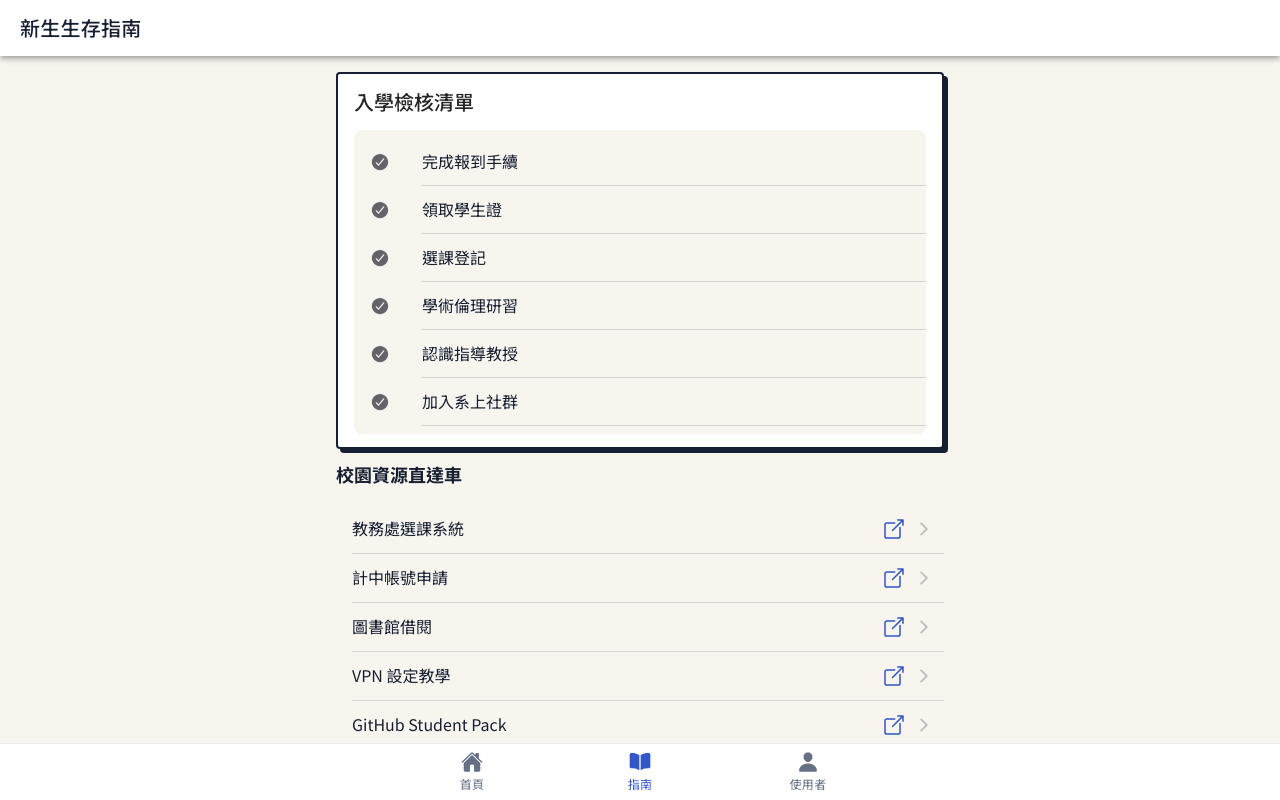
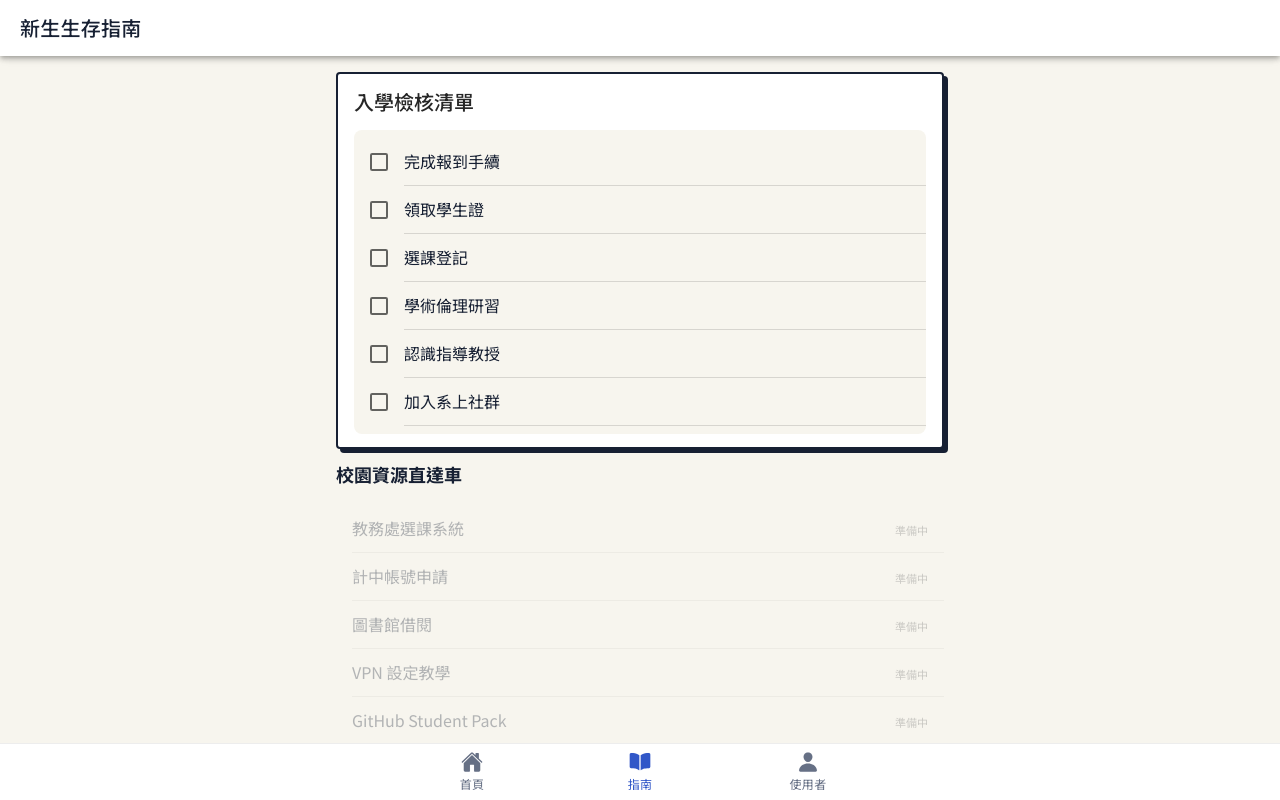
Before and after one commit to NCUIM/NCUIM.github.io, a React (Vite) app: page /guide in a window 1280 px wide. Built offline with nearby package versions, Linux system fonts and the light colour scheme.

Commit message:
fix(ui): make demo states explicit
1. Add explicit demo state indicators to Cards, Credit, Guide, and Leaderboard.

2. Ensure local interactions function cleanly without backend dependencies.

```diff
--- a/src/pages/CardsPage.tsx
+++ b/src/pages/CardsPage.tsx
@@ -12,8 +12,10 @@ import {
   IonIcon,
 } from "@ionic/react";
 import { people, scan, trophy } from "ionicons/icons";
+import { useState } from "react";
 
 export default function CardsPage() {
+  const [checkedIn, setCheckedIn] = useState(false);
   return (
     <IonPage>
       <IonHeader>
@@ -78,10 +80,10 @@ export default function CardsPage() {
               <IonCardTitle>報到與收集</IonCardTitle>
             </IonCardHeader>
             <IonCardContent>
-              <p>掃描 Entry Code 建立身分，填寫 Profile，開始收集卡片。</p>
-              <IonButton expand="block" color="primary">
+              <p>{checkedIn ? "Demo 報到已完成；正式活動會在掃描 Entry Code 後建立身分。" : "這是報到流程預覽；正式活動會掃描 Entry Code 建立身分。"}</p>
+              <IonButton expand="block" color="primary" onClick={() => setCheckedIn(true)} disabled={checkedIn}>
                 <IonIcon icon={scan} slot="start" />
-                掃描 Entry Code 報到
+                {checkedIn ? "Demo 報到完成" : "預覽掃碼報到"}
               </IonButton>
             </IonCardContent>
           </IonCard>
--- a/src/pages/CreditPage.tsx
+++ b/src/pages/CreditPage.tsx
@@ -16,6 +16,7 @@ import {
   IonCheckbox,
   IonNote,
 } from "@ionic/react";
+import { useState } from "react";
 
 const courses = [
   { id: "1", name: "計算機科學", credits: 3, category: "required" },
@@ -26,6 +27,12 @@ const courses = [
 ];
 
 export default function CreditPage() {
+  const [selectedCourseIds, setSelectedCourseIds] = useState<string[]>([]);
+  const selectedCourses = courses.filter((course) => selectedCourseIds.includes(course.id));
+  const requiredCredits = selectedCourses.filter((course) => course.category === "required").reduce((total, course) => total + course.credits, 0);
+  const electiveCredits = selectedCourses.filter((course) => course.category === "elective").reduce((total, course) => total + course.credits, 0);
+  const toggleCourse = (courseId: string, checked: boolean) => setSelectedCourseIds((ids) => checked ? [...ids, courseId] : ids.filter((id) => id !== courseId));
+
   return (
     <IonPage>
       <IonHeader>
@@ -58,15 +65,15 @@ export default function CreditPage() {
               }}
             >
               <div>
-                <div style={{ fontSize: "var(--ncu-font-size-2xl)", fontWeight: "var(--ncu-font-weight-bold)", color: "var(--ncu-primary)" }}>0</div>
+                <div style={{ fontSize: "var(--ncu-font-size-2xl)", fontWeight: "var(--ncu-font-weight-bold)", color: "var(--ncu-primary)" }}>{requiredCredits}</div>
                 <div style={{ fontSize: "var(--ncu-font-size-sm)", color: "var(--ncu-muted)" }}>必修</div>
               </div>
               <div>
-                <div style={{ fontSize: "var(--ncu-font-size-2xl)", fontWeight: "var(--ncu-font-weight-bold)", color: "var(--ncu-success)" }}>0</div>
+                <div style={{ fontSize: "var(--ncu-font-size-2xl)", fontWeight: "var(--ncu-font-weight-bold)", color: "var(--ncu-success)" }}>{electiveCredits}</div>
                 <div style={{ fontSize: "var(--ncu-font-size-sm)", color: "var(--ncu-muted)" }}>選修</div>
               </div>
               <div>
-                <div style={{ fontSize: "var(--ncu-font-size-2xl)", fontWeight: "var(--ncu-font-weight-bold)", color: "var(--ncu-muted)" }}>0</div>
+                <div style={{ fontSize: "var(--ncu-font-size-2xl)", fontWeight: "var(--ncu-font-weight-bold)", color: "var(--ncu-muted)" }}>{requiredCredits + electiveCredits}</div>
                 <div style={{ fontSize: "var(--ncu-font-size-sm)", color: "var(--ncu-muted)" }}>總學分</div>
               </div>
             </div>
@@ -74,12 +81,12 @@ export default function CreditPage() {
         </IonCard>
 
         <h3 style={{ fontSize: "var(--ncu-font-size-lg)", fontWeight: "var(--ncu-font-weight-bold)" }}>
-          課程清單
+          課程清單（Demo 資料）
         </h3>
         <IonList style={{ borderRadius: "var(--ncu-radius-md)", overflow: "hidden" }}>
           {courses.map((course) => (
             <IonItem key={course.id}>
-              <IonCheckbox slot="start" />
+              <IonCheckbox slot="start" checked={selectedCourseIds.includes(course.id)} onIonChange={(event) => toggleCourse(course.id, event.detail.checked)} />
               <IonLabel>
                 <h2>{course.name}</h2>
                 <p>{course.category === "required" ? "必修" : "選修"} · {course.credits} 學分</p>
--- a/src/pages/GuidePage.tsx
+++ b/src/pages/GuidePage.tsx
@@ -12,8 +12,11 @@ import {
   IonItem,
   IonLabel,
   IonIcon,
+  IonCheckbox,
+  IonNote,
 } from "@ionic/react";
-import { checkmarkCircle, openOutline, link } from "ionicons/icons";
+import { openOutline, link } from "ionicons/icons";
+import { useState } from "react";
 
 const checklist = [
   { id: "1", title: "完成報到手續", done: false },
@@ -45,6 +48,9 @@ const links = [
 ];
 
 export default function GuidePage() {
+  const [completedIds, setCompletedIds] = useState<string[]>([]);
+  const toggleItem = (id: string, checked: boolean) => setCompletedIds((ids) => checked ? [...ids, id] : ids.filter((itemId) => itemId !== id));
+
   return (
     <IonPage>
       <IonHeader>
@@ -66,19 +72,17 @@ export default function GuidePage() {
           </IonCardHeader>
           <IonCardContent>
             <IonList style={{ borderRadius: "var(--ncu-radius-md)", overflow: "hidden" }}>
-              {checklist.map((item) => (
+              {checklist.map((item) => {
+                const done = completedIds.includes(item.id);
+                return (
                 <IonItem key={item.id}>
-                  <IonIcon
-                    icon={checkmarkCircle}
-                    slot="start"
-                    color={item.done ? "success" : "medium"}
-                    style={{ fontSize: 20 }}
-                  />
-                  <IonLabel style={{ textDecoration: item.done ? "line-through" : "none" }}>
+                  <IonCheckbox slot="start" checked={done} onIonChange={(event) => toggleItem(item.id, event.detail.checked)} />
+                  <IonLabel style={{ textDecoration: done ? "line-through" : "none" }}>
                     {item.title}
                   </IonLabel>
                 </IonItem>
-              ))}
+                );
+              })}
             </IonList>
           </IonCardContent>
         </IonCard>
@@ -88,9 +92,9 @@ export default function GuidePage() {
         </h3>
         <IonList style={{ borderRadius: "var(--ncu-radius-md)", overflow: "hidden" }}>
           {resources.map((res, i) => (
-            <IonItem key={i} button detail href={res.url}>
+            <IonItem key={i} disabled>
               <IonLabel>{res.title}</IonLabel>
-              <IonIcon icon={openOutline} slot="end" color="primary" />
+              <IonNote slot="end">準備中</IonNote>
             </IonItem>
           ))}
         </IonList>
--- a/src/pages/LeaderboardPage.tsx
+++ b/src/pages/LeaderboardPage.tsx
@@ -109,7 +109,7 @@ export default function LeaderboardPage() {
             >
               <IonCardHeader>
                 <IonCardTitle style={{ fontSize: "var(--ncu-font-size-sm)", color: "var(--ncu-muted)" }}>
-                  我的排名
+                  我的排名 <IonBadge color="medium">Demo</IonBadge>
                 </IonCardTitle>
               </IonCardHeader>
               <IonCardContent>
@@ -160,7 +160,7 @@ export default function LeaderboardPage() {
                   fontWeight: "var(--ncu-font-weight-bold)",
                 }}
               >
-                排行榜
+                排行榜 <IonBadge color="medium">Demo</IonBadge>
               </h3>
               <IonNote style={{ fontSize: "var(--ncu-font-size-xs)" }}>
                 {lastUpdated.toLocaleTimeString("zh-TW", { hour: "2-digit", minute: "2-digit" })} 更新
@@ -216,7 +216,7 @@ export default function LeaderboardPage() {
                 marginTop: "var(--ncu-space-4)",
               }}
             >
-              只顯示前 8 名 · 工作人員不計入排名
+              Demo 資料 · 只顯示前 8 名 · 工作人員不計入排名
             </div>
           </div>
         </div>
```
